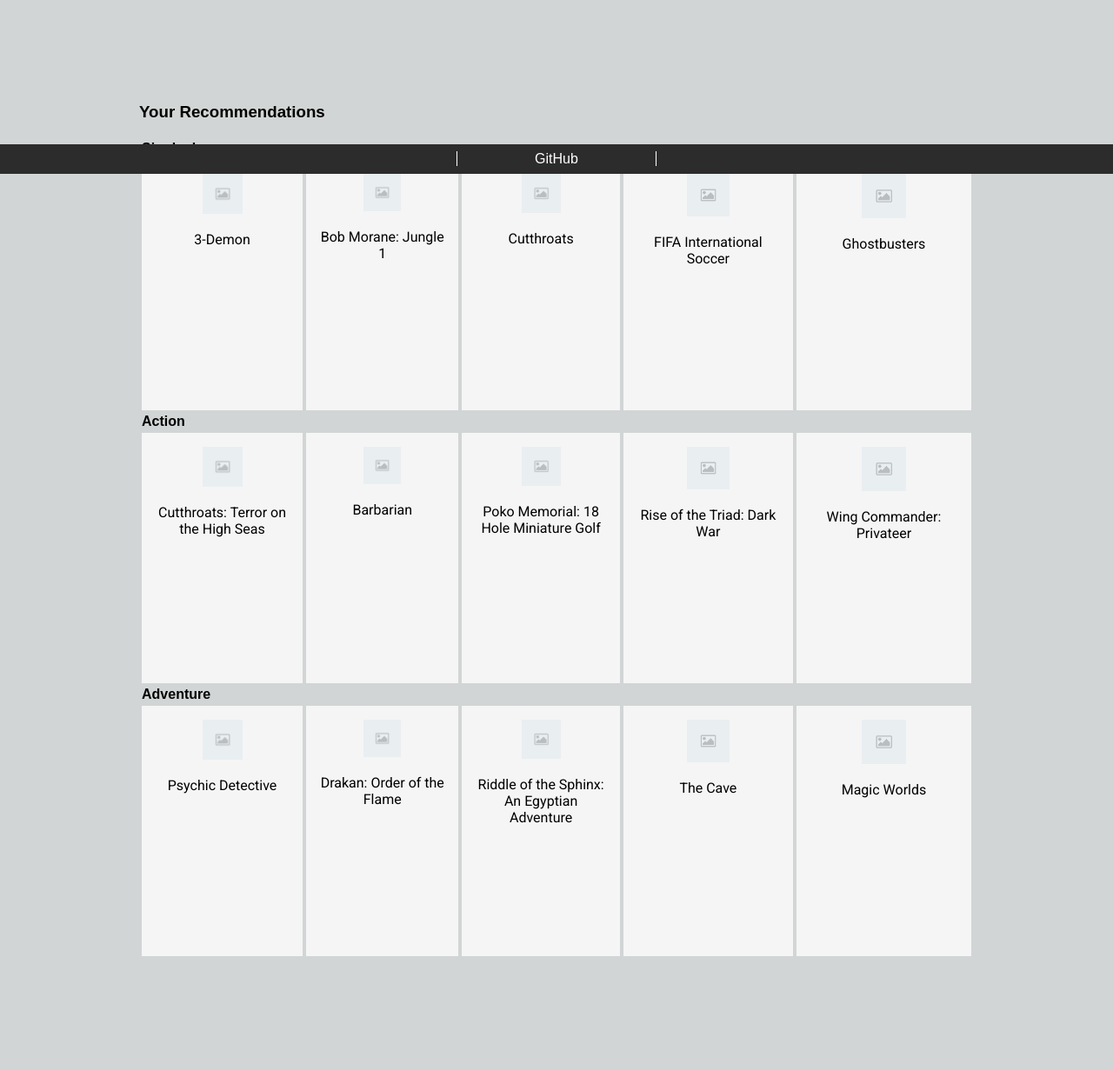
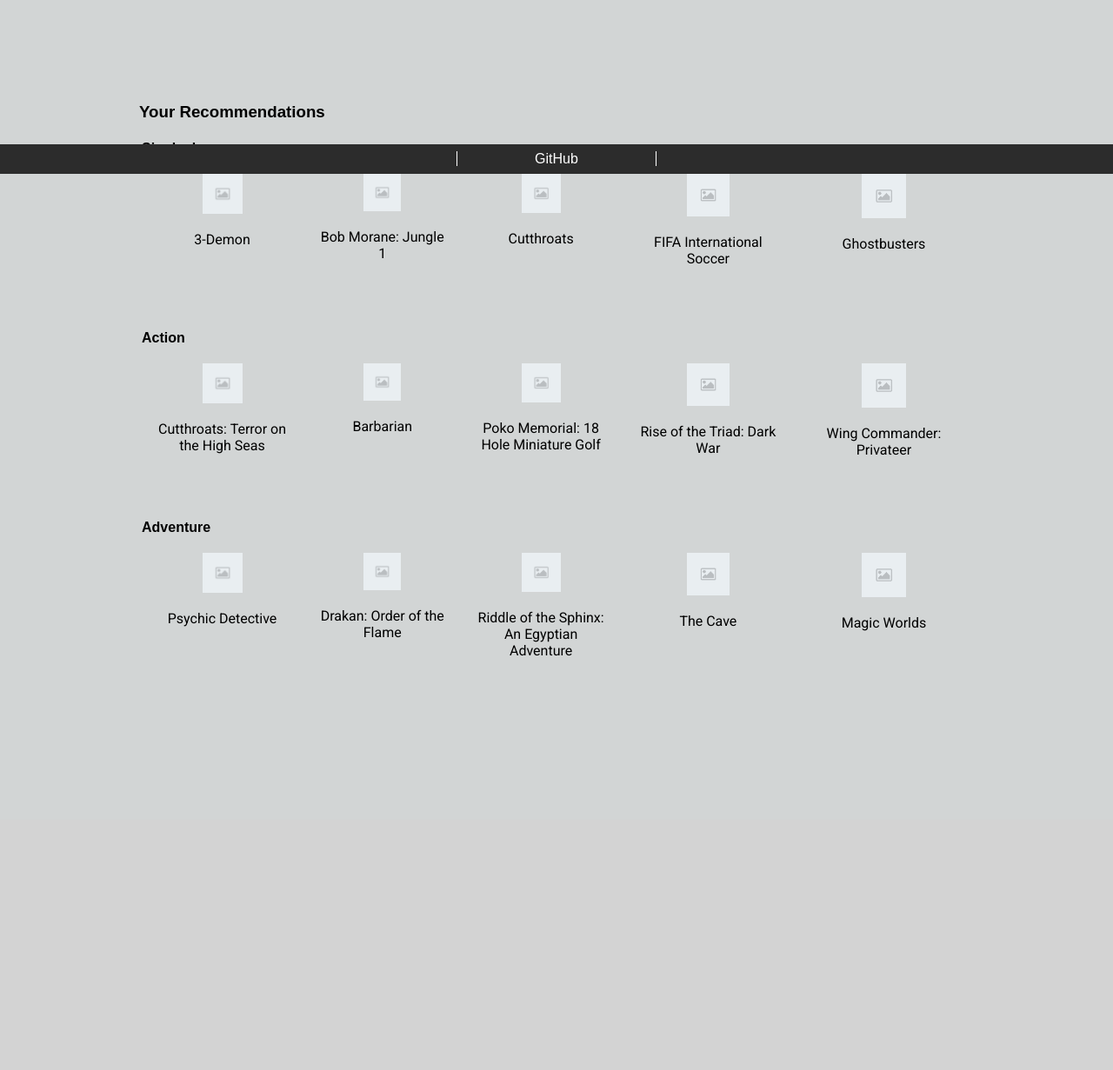
Before and after one commit to iat352-fall-2020/video-game-store, a PHP site: page /index.php in a window 1280 px wide. Shown: the part 600-1831 px from the top of the page at 87% size. After the commit the page ends 1355 px from the top, so only its background shows below. Run offline with PHP 8.4, Linux system fonts and the light colour scheme; a user stored in the database is signed in; data comes from the database, SQL or seed files in the repository.

Commit message:
more changes

```diff
--- a/css/grid.css
+++ b/css/grid.css
@@ -289,11 +289,11 @@
 }
 
 .recommendations-item {
-  min-height:18em;
+  min-height:12em;
   flex: 25%;
-  max-height:18em;
+  max-height:12em;
   text-align:center;
-  background-color:rgb(245,245,245);
+  /**/
   text-decoration:none;
   padding:1em;
 }
@@ -303,6 +303,9 @@
   text-align:left;
 }
 
+.recommendations-table tr>tr{
+   background-color:rgb(245,245,245);
+}
 
 .cart-container{
 
--- a/profile.php
+++ b/profile.php
@@ -173,7 +173,7 @@
 
       ?>
 
-      <h3>Personalization</h3>
+      <h3>Recommendation Personalization</h3>
 
 
 
```
Also changed, not shown: register.php (+7 -25 lines).
